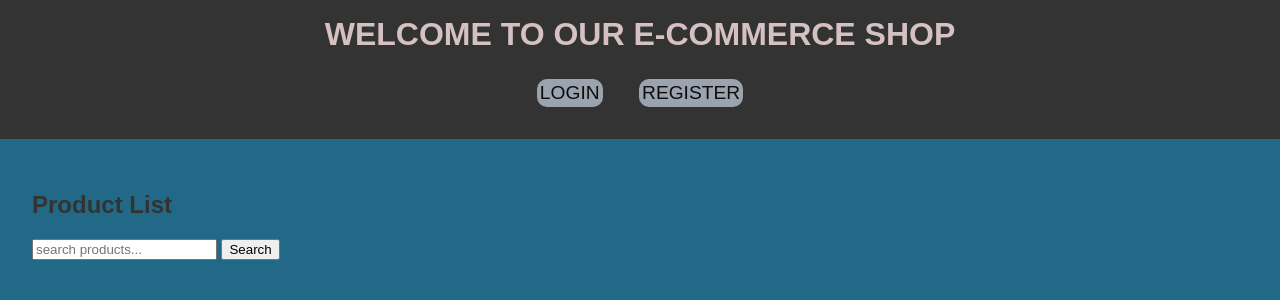
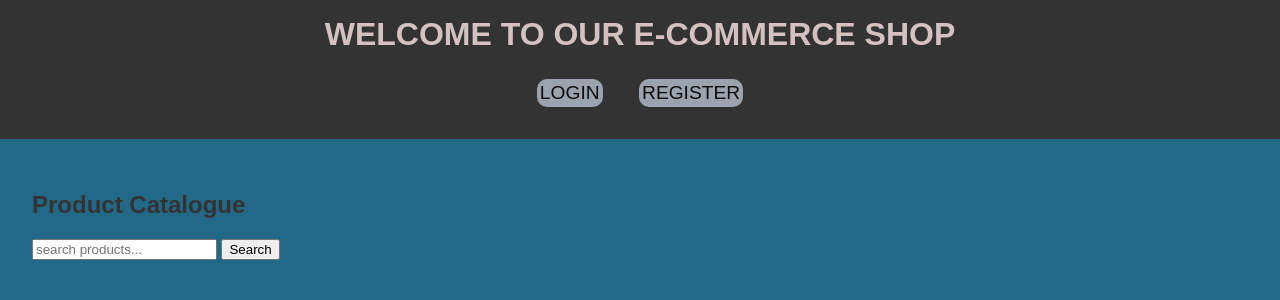
Before and after one commit to ogutujean/my_bizz_project, a Django app: page / in a window 1280 px wide. Shown: the top 300 px of the page. Run offline with Django 5.2, Linux system fonts and the light colour scheme; data that the repository does not hold is empty.

Commit message:
changed productlist to product catalogue

```diff
--- a/products/templates/products/product_list.html
+++ b/products/templates/products/product_list.html
@@ -1,7 +1,7 @@
 {% extends 'bizzapp/base.html' %}
 
 {% block content %}
-    <h2>Product List</h2>
+    <h2>Product Catalogue</h2>
 
     <form method="get" action="{% url 'products:product_list' %}" id="product_list">
         <input type="text" name="q" placeholder="search products..." />
```
